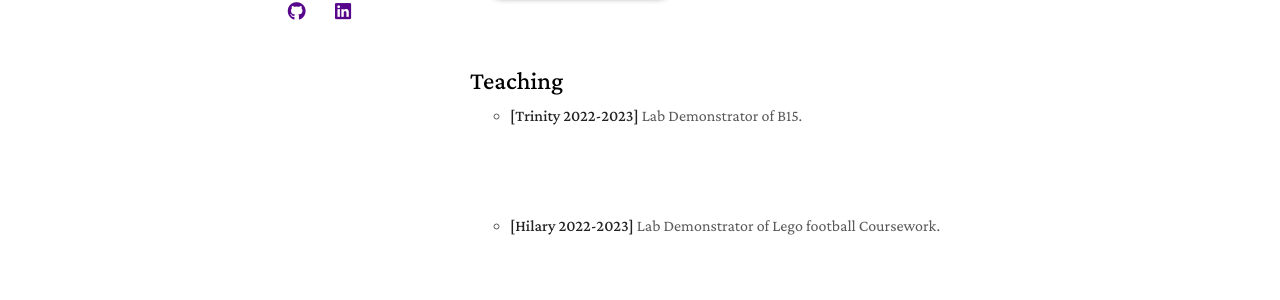
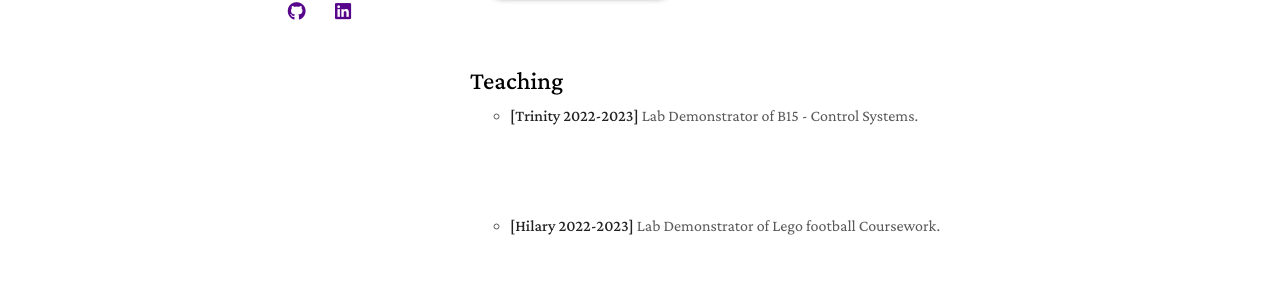
Before and after one commit to KYMiao/KYMiao.github.io, a Jekyll site: the page built from index.md, in a window 1280 px wide and 900 px high, scrolled down 944 px. Shown: the part 482-782 px from the top of the window. Built offline with Jekyll 4.4.1, drawn with Linux system fonts in a browser that asks for light colours; nearby versions of some CDN libraries; library files that are not in the unit come from our copies; a style sheet for code colours, icons or effects is not loaded; our own code applies the rules of GitHub Pages for plain Markdown files.

Commit message:
Update teaching.md

```diff
--- a/_includes/teaching.md
+++ b/_includes/teaching.md
@@ -3,6 +3,6 @@
 <h2 style="margin: 30px 0px 10px;">Teaching</h2>
 
 <ul>
-<li style="margin: 0; line-height: auto"><strong>[Trinity 2022-2023]</strong> Lab Demonstrator of B15.</li>
+<li style="margin: 0; line-height: auto"><strong>[Trinity 2022-2023]</strong> Lab Demonstrator of B15 - Control Systems.</li>
 <li style="margin: 0; line-height: auto"><strong>[Hilary 2022-2023]</strong> Lab Demonstrator of Lego football Coursework.</li>
 </ul>
```
